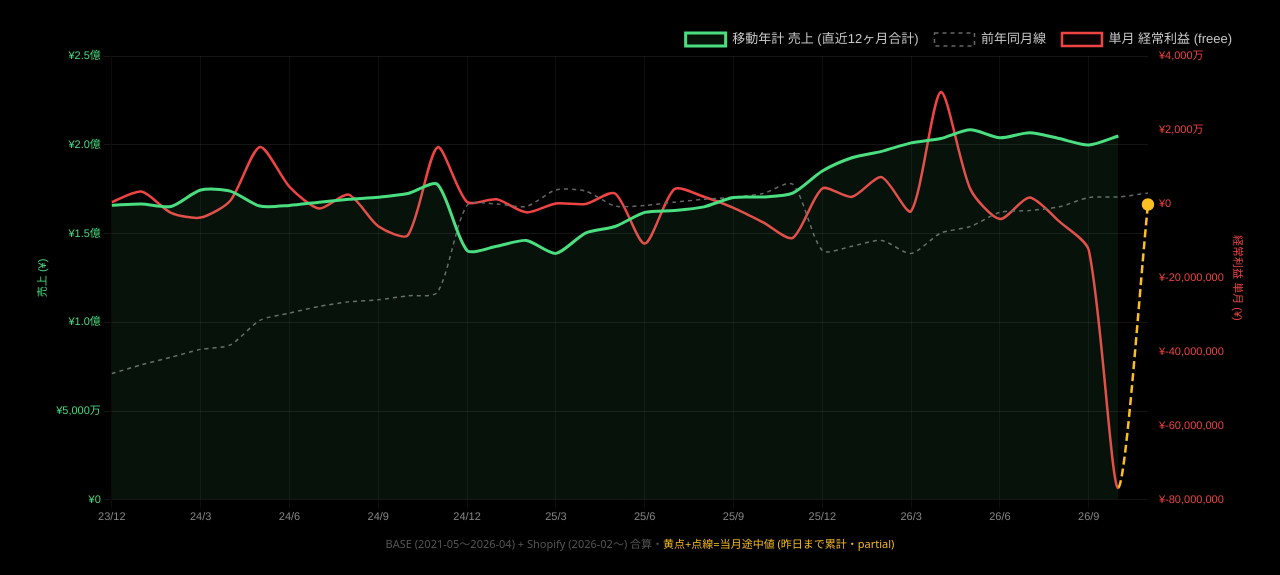
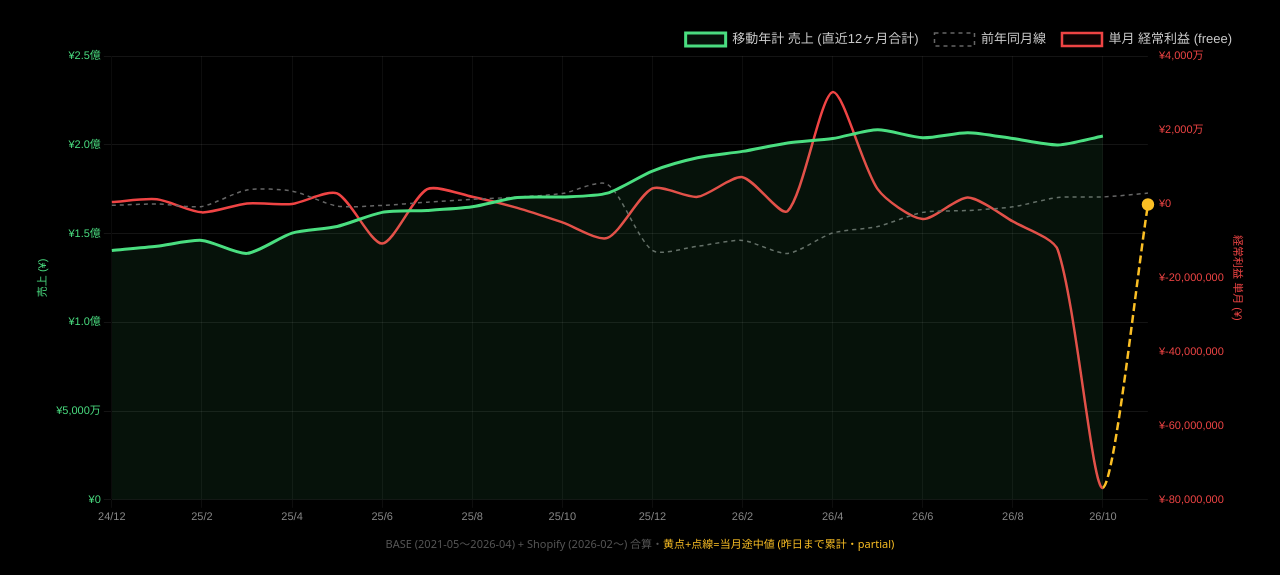
Before and after one commit to yamamototti23-sketch/takuzooo-dashboard, a plain HTML site: page docs/jm-yearly.html in a window 1280 px wide. Shown: the part 225-800 px from the top of the page. Drawn offline with nearby package versions, Linux system fonts and the light colour scheme.

Commit message:
chore(yearly): グラフ表示期間 36ヶ月 → 24ヶ月
Co-Authored-By: Claude Opus 4.7 (1M context) <noreply@anthropic.com>

```diff
--- a/docs/jm-yearly.html
+++ b/docs/jm-yearly.html
@@ -182,7 +182,7 @@
       }
 
       // Chart data — 直近 CHART_MONTHS ヶ月を表示 (最新月から遡り)
-      const CHART_MONTHS = 36;
+      const CHART_MONTHS = 24;
       const months = data.months.slice(-CHART_MONTHS);
       const labels = months.map(m => {
         const [y, mm] = m.month.split("-");
```
